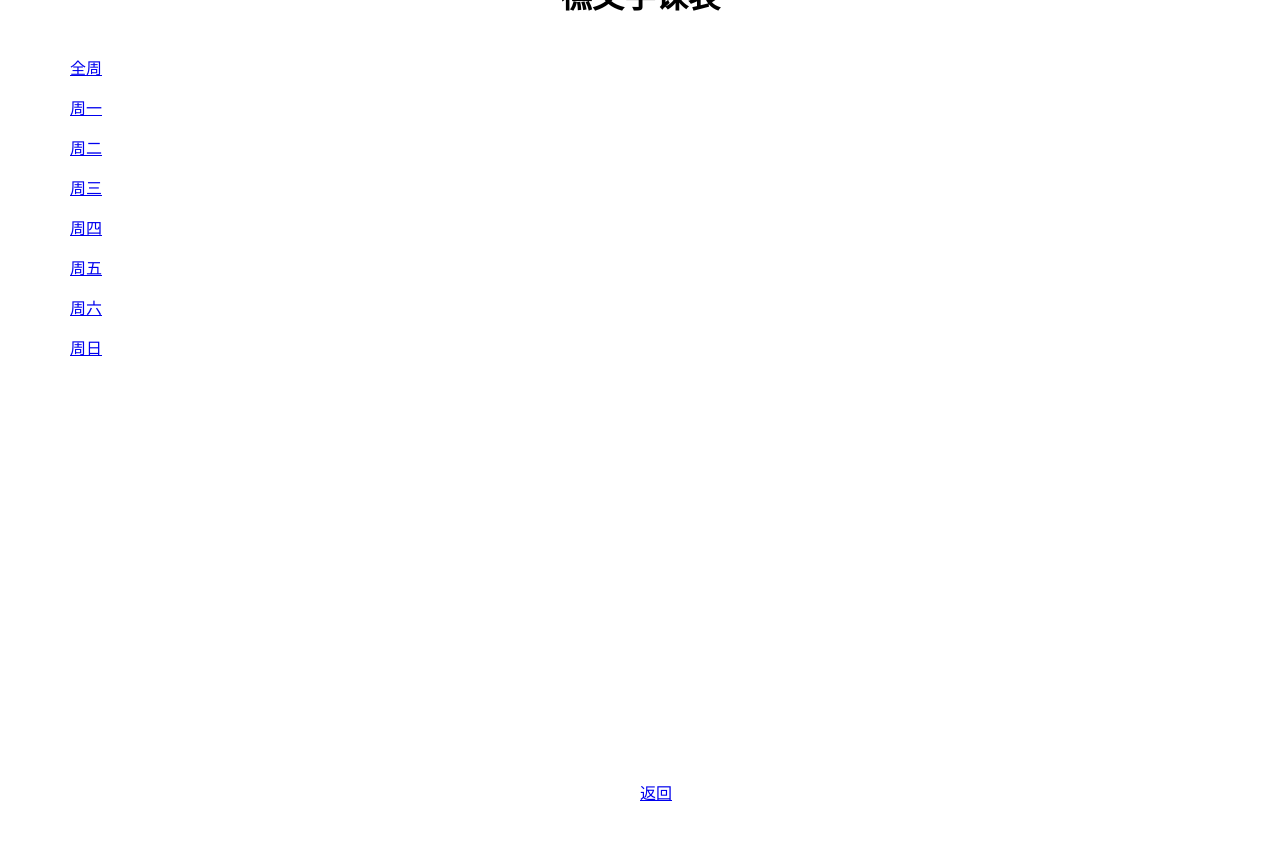
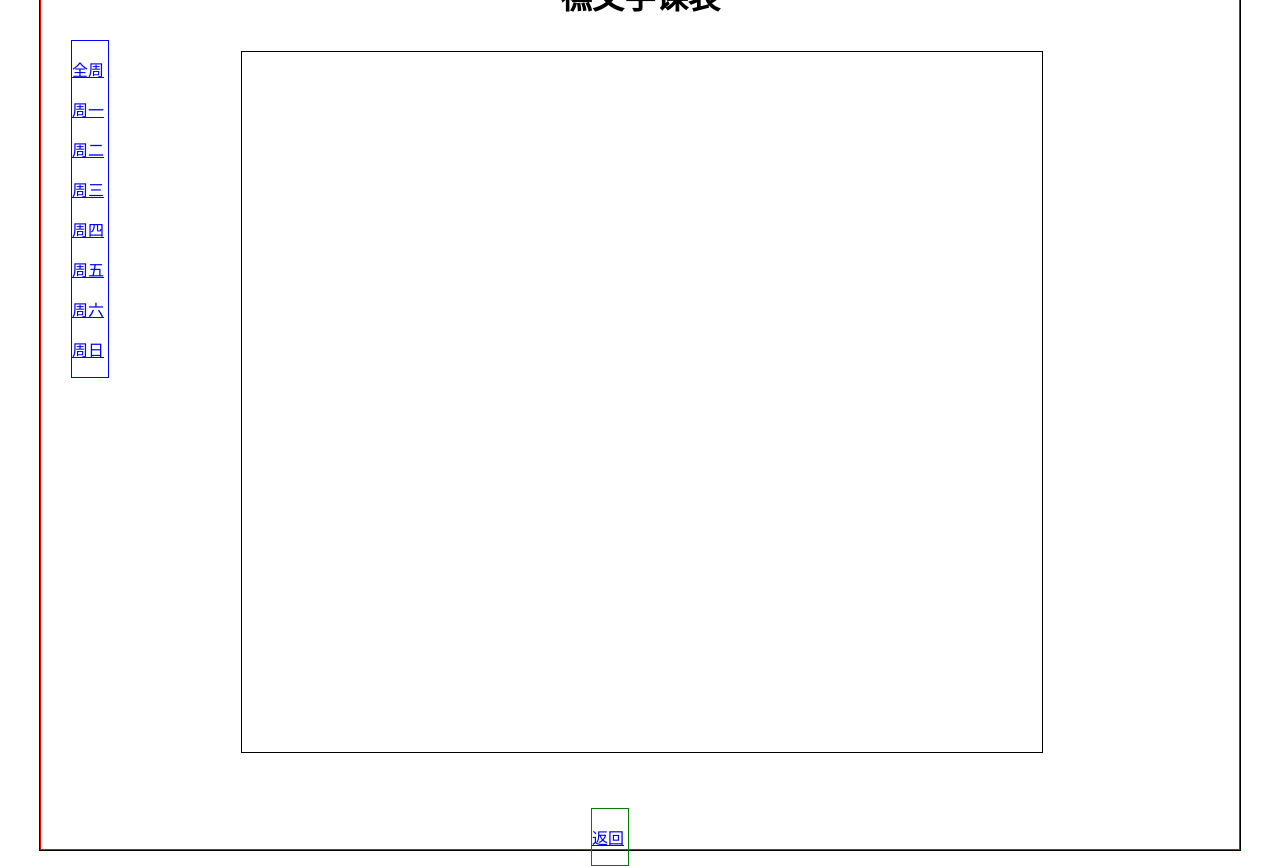
Before and after one commit to Dusker233/23fall-web-exp, a plain HTML site: page exp3/exp3_1/index.html in a window 1280 px wide. Drawn offline with Linux system fonts and the light colour scheme.

Commit message:
20231222-preFinal

```diff
--- a/exp3/exp3_1/index.html
+++ b/exp3/exp3_1/index.html
@@ -14,6 +14,7 @@
             width: 1200px;
             margin: auto;
             scroll-behavior: smooth;
+            border: 1px solid black;
         }
         #div2 {
             position: absolute;
@@ -22,17 +23,24 @@
             left: 0;
             right: 0;
             margin: auto;
+            border: 1px solid red;
         }
         #div3 {
-            position: absolute;
+            position: relative;
             left: 30px;
             align-items: center;
+            width: 3%;
+            border: 1px solid blue;
         }
         #div4 {
-            position: absolute;
-            left: 600px;
-            bottom: 30px;
+            position: relative;
+            /*left: 600px;*/
+            /*bottom: 30px;*/
+            top: 430px;
+            left: 550px;
+            width: 3%;
             align-items: center;
+            border: 1px solid green;
         }
         h1 {
             text-align: center;
@@ -42,8 +50,10 @@
             position: absolute;
             width: 800px;
             height: 700px;
+            top: 100px;
             left: 200px;
             align-items: center;
+            border: 1px solid black;
         }
     </style>
 </head>
```
Also changed, not shown: exp4/exp4_2/index.html (+25 -0 lines), exp4/exp4_4/index.html (+1 -1 lines), exp3/exp3_1/stylesheet.css (added), 2 other files.
